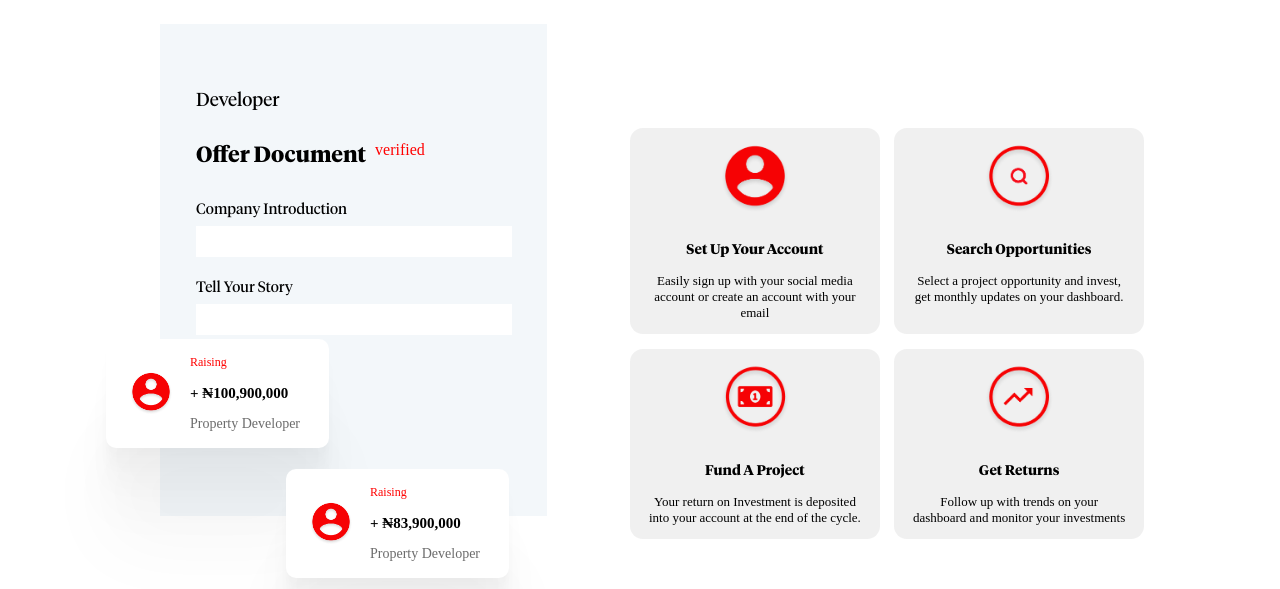
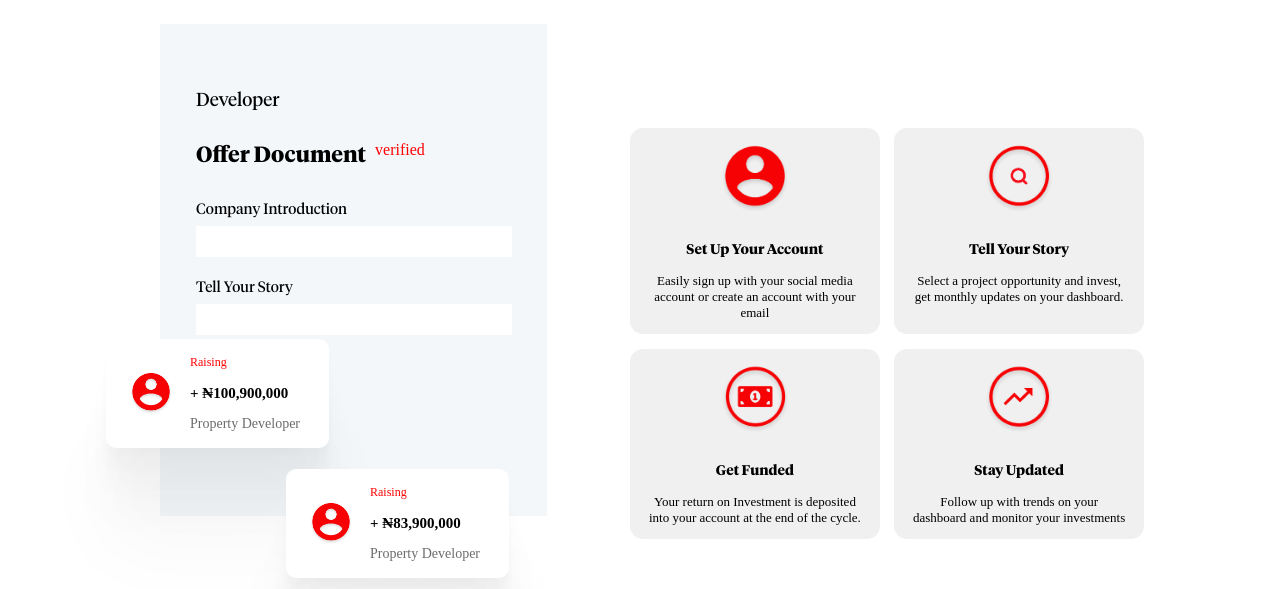
Before and after one commit to Farouk-Adedamola/PropCrowdy, a React (Create React App) app: page / in a window 1280 px wide. Shown: the part 1760-2349 px from the top of the page. Built offline with nearby package versions, Linux system fonts and the light colour scheme; a web font is replaced by a local one.

Commit message:
commit file

```diff
--- a/src/Components/ContactSupport/Contact.module.css
+++ b/src/Components/ContactSupport/Contact.module.css
@@ -38,7 +38,7 @@
 }
 
 .box1 {
-  width: 122px;
+  width: 100px;
   height: 116px;
   position: absolute;
   top: 185px;
@@ -48,7 +48,7 @@
 }
 
 .box2 {
-  width: 78px;
+  width: 50px;
   height: 116px;
   position: absolute;
   top: 215px;
--- a/src/Components/FormSection/FormSection.js
+++ b/src/Components/FormSection/FormSection.js
@@ -1,7 +1,7 @@
 import React, { Fragment, useState, useEffect } from "react";
 import classes from "./FormSection.module.css";
 import avater from "../../Assets/DataAssets/avatar.png";
-import Card1 from "../Reusable/Card1";
+import Card2 from "../Reusable/Card2";
 const FormSection = () => {
   const [company, setCompany] = useState("");
   const [story, setStory] = useState("");
@@ -53,7 +53,7 @@ const FormSection = () => {
           </div>
         </section>
         <section className={classes.last}>
-          <Card1 />
+          <Card2 />
         </section>
       </article>
     </Fragment>
--- a/src/Components/InvestorCards/investdata.js
+++ b/src/Components/InvestorCards/investdata.js
@@ -8,18 +8,22 @@ export const card = [
     id: 1,
     img: avatar,
     name: "Set Up Your Account",
+    name1: "Set Up Your Account",
     Text: "Easily sign up with your social media account or create an account with your email",
   },
   {
     id: 2,
     img: search,
     name: "Search Opportunities",
+    name1: "Tell Your Story",
     Text: "Select a project opportunity and invest, get monthly updates on your dashboard.",
   },
   {
     id: 3,
     img: money,
     name: "Fund A Project",
+    name1: "Get Funded",
+
     // css: { backgroundColor: "#fff" },
     Text: "Your return on Investment is deposited into your account at the end of the cycle.",
   },
@@ -27,6 +31,7 @@ export const card = [
     id: 4,
     img: arrowup,
     name: "Get Returns",
+    name1: "Stay Updated",
     Text: "Follow up with trends on your dashboard and monitor your investments",
   },
 ];
--- /dev/null
+++ b/src/Components/Reusable/Card2.js
@@ -0,0 +1,21 @@
+import React from "react";
+import { card } from "../InvestorCards/investdata";
+import classes from "./Card1.module.css";
+const Card2 = () => {
+  return (
+    <div className={classes.wrapper}>
+      {card.map((each) => {
+        const { id, img, Text, name1 } = each;
+        return (
+          <div key={id} className={classes.card}>
+            <img src={img} alt="images" />
+            <h1>{name1}</h1>
+            <p>{Text}</p>
+          </div>
+        );
+      })}
+    </div>
+  );
+};
+
+export default Card2;
```
